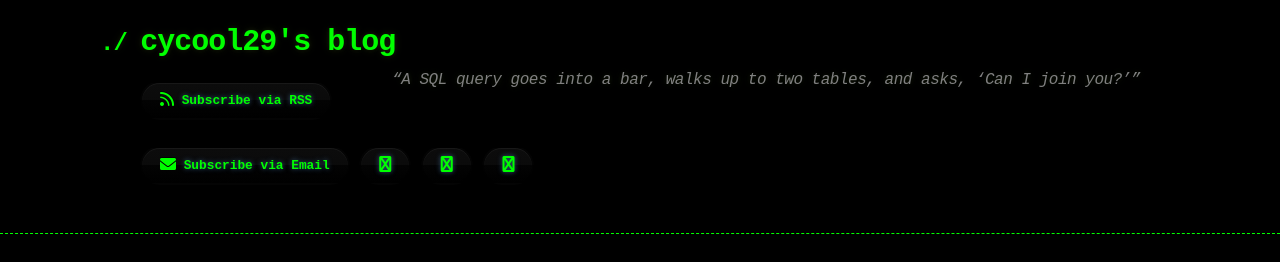
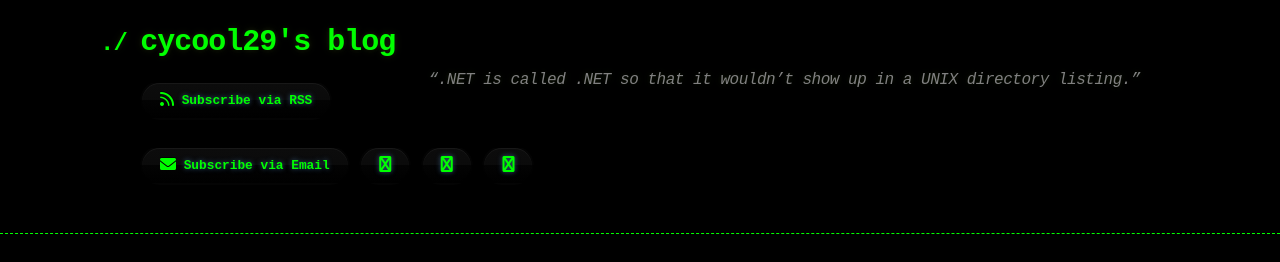
Before and after one commit to cycool29/cycool29.github.io, a Jekyll site: the page built from index.md, in a window 1280 px wide and 900 px high. Shown: the top 262 px of the window. Built offline with Jekyll 4.4.1, drawn with Linux system fonts in a browser that asks for light colours; a style sheet for code colours, icons or effects is not loaded.

Commit message:
Update quotes

```diff
--- a/_config.yml
+++ b/_config.yml
@@ -1,5 +1,5 @@
 title: cycool29's blog
-description: "“A SQL query goes into a bar, walks up to two tables, and asks, ‘Can I join you?’” "
+description: "“.NET is called .NET so that it wouldn’t show up in a UNIX directory listing.” "
 bio: A high school student. Intermediate in Python, Git, Bash. Learning JavaScript. He/Him. "
 author: cycool29
 url: https://cycool29.github.io
```
